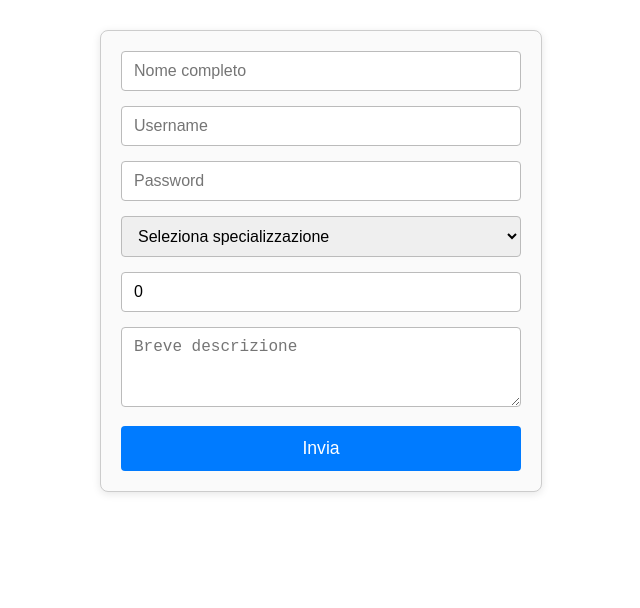
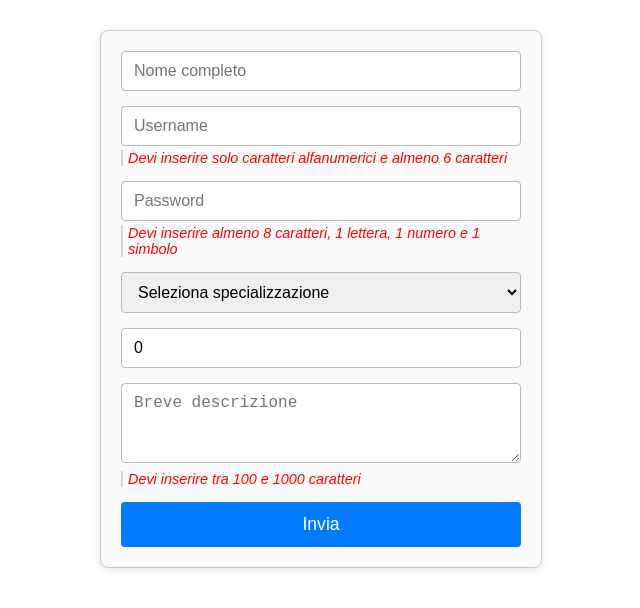
Before and after one commit to nicoargiolas/ex-react-useref-signup, a React (Vite) app: page / in a window 1280 px wide. Shown: the top 608 px of the page, without its empty margins (319-959 px from the left). Built offline with nearby package versions, Linux system fonts and the light colour scheme.

Commit message:
Milestone 2

```diff
--- a/src/App.css
+++ b/src/App.css
@@ -57,3 +57,12 @@ button {
 button:hover {
   background-color: #0056b3;
 }
+
+form p {
+  font-size: 0.9rem;
+  margin: 4px 0 10px 0;
+  font-style: italic;
+  transition: all 0.3s ease;
+  padding-left: 5px;
+  border-left: 2px solid lightgray;
+}
--- a/src/App.jsx
+++ b/src/App.jsx
@@ -1,21 +1,18 @@
 import { useState } from 'react';
 import './App.css'
 
-// 📌 Milestone 1: Creare un Form con Campi Controllati
+// 📌 Milestone 2: Validare in tempo reale
 
-// Crea un form di registrazione con i seguenti campi controllati (gestiti con useState):
-// ✅ Nome completo (input di testo)
-// ✅ Username (input di testo)
-// ✅ Password (input di tipo password)
-// ✅ Specializzazione (select con opzioni: "Full Stack", "Frontend", "Backend")
-// ✅ Anni di esperienza (input di tipo number)
-// ✅ Breve descrizione sullo sviluppatore (textarea)
-// Aggiungi una validazione al submit, verificando che:
-// Tutti i campi siano compilati
-// L'input Anni di esperienza sia un numero positivo
-// La Specializzazione sia selezionata
+// Aggiungere la validazione in tempo reale dei seguenti campi:
+// ✅ Username: Deve contenere solo caratteri alfanumerici e almeno 6 caratteri (no spazi o simboli).
+// ✅ Password: Deve contenere almeno 8 caratteri, 1 lettera, 1 numero e 1 simbolo.
+// ✅ Descrizione: Deve contenere tra 100 e 1000 caratteri (senza spazi iniziali e finali).
+// Suggerimento: Per semplificare la validazione, puoi definire tre stringhe con i caratteri validi e usare .includes() per controllare se i caratteri appartengono a una di queste categorie:
 
-// Al submit, se il form è valido, stampa in console i dati.
+// const letters = "abcdefghijklmnopqrstuvwxyz";
+// const numbers = "0123456789";
+// const symbols = "!@#$%^&*()-_=+[]{}|;:'\\",.<>?/`~";
+// Per ciascuno dei campi validati in tempo reale, mostrare un messaggio di errore (rosso) nel caso non siano validi, oppure un messaggio di conferma (verde) nel caso siano validi.
 
 function App() {
   const [name, setName] = useState('');
@@ -43,9 +40,40 @@ function App() {
     }
   }
 
+  const letters = "abcdefghijklmnopqrstuvwxyzABCDEFGHIJKLMNOPQRSTUVWXYZ";
+  const numbers = "0123456789";
+  const symbols = "!@#$%^&*()-_=+[]{}|;:'\\\",.<>?/`~";
+
+  const usernameValidation = () => {
+
+    // Regex: ^[a-zA-Z0-9]+$
+    // Le regex in JavaScript si scrivono racchiuse tra slash: /.../
+    // ^     --> Inizio stringa
+    // $     --> Fine stringa
+    // [a-zA-Z0-9] --> Caratteri consentiti: lettere maiuscole, minuscole e numeri
+    // +     --> Dev'esserci almeno uno di questi caratteri (uno o più)
+    // .test(stringa) verifica che la stringa rispetti la regex e restituisce true/false
+
+    return /^[a-zA-Z0-9]+$/.test(username) && username.length >= 6
+  }
+
+  const passwordValidation = () => {
+    const hasLetter = [...password].some(c => letters.includes(c));
+    const hasNumber = [...password].some(c => numbers.includes(c));
+    const hasSymbol = [...password].some(c => symbols.includes(c));
+
+    return password.length >= 8 && hasLetter && hasNumber && hasSymbol
+  }
+
+  const descriptionValidation = () => {
+    return description.trim().length >= 100 && description.trim().length <= 1000
+  }
+
   return (
     <>
-      <form onSubmit={handleSubmit}>
+      <form
+        onSubmit={handleSubmit}
+        autoComplete="off">
         <section>
           <input
             type='text'
@@ -62,6 +90,10 @@ function App() {
             value={username}
             onChange={e => setUsername(e.target.value)}
           />
+          <p style={{ color: usernameValidation() ? 'green' : 'red' }}>
+            {usernameValidation() ? "L'username è valido" : "Devi inserire solo caratteri alfanumerici e almeno 6 caratteri"}
+          </p>
+
         </section>
 
         <section>
@@ -71,6 +103,9 @@ function App() {
             value={password}
             onChange={e => setPassword(e.target.value)}
           />
+          <p style={{ color: passwordValidation() ? 'green' : 'red' }}>
+            {passwordValidation() ? "La password è valida" : "Devi inserire almeno 8 caratteri, 1 lettera, 1 numero e 1 simbolo"}
+          </p>
         </section>
 
         <section>
@@ -100,6 +135,9 @@ function App() {
             value={description}
             onChange={e => setDescription(e.target.value)}
           />
+          <p style={{ color: descriptionValidation() ? 'green' : 'red' }}>
+            {descriptionValidation() ? "La descrizione è valida" : "Devi inserire tra 100 e 1000 caratteri"}
+          </p>
         </section>
 
         <button> Invia </button>
```
